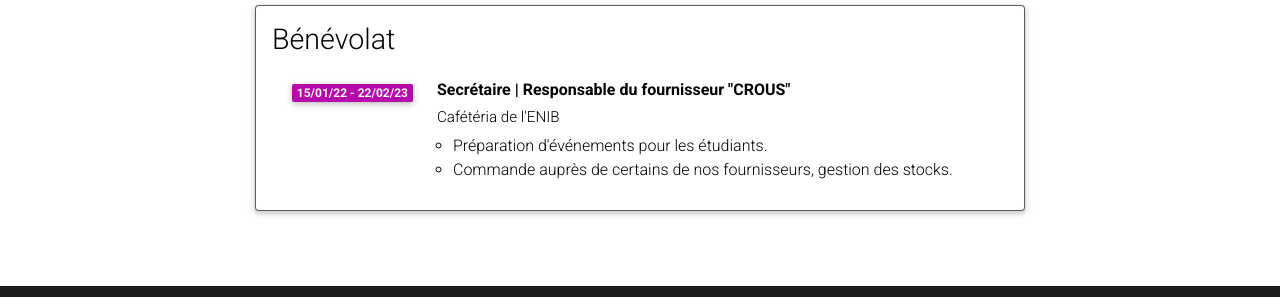
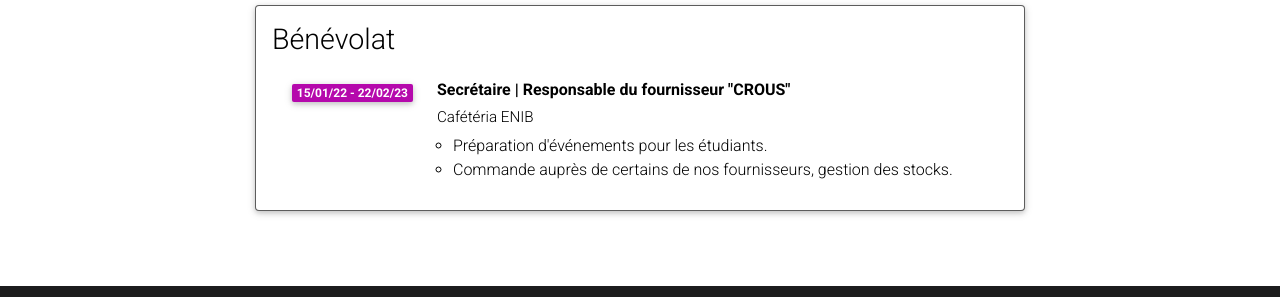
Before and after one commit to mpek29/mpek29.github.io, a Jekyll site: the page built from _pages/resume.md, in a window 1280 px wide and 900 px high, scrolled down 806 px. Shown: the part 579-876 px from the top of the window. Built offline with Jekyll 4.4.1, drawn with Linux system fonts in a browser that asks for light colours; comment, search, counter and statistics services are not loaded; a style sheet for code colours, icons or effects is not loaded.

```diff
--- a/_data/resume.yml
+++ b/_data/resume.yml
@@ -64,7 +64,7 @@
   type: time_table
   contents:
     - title: Secrétaire | Responsable du fournisseur "CROUS"
-      institution: Cafétéria de l'ENIB
+      institution: Cafétéria ENIB
       year: 15/01/22 - 22/02/23
       description:
         - Préparation d'événements pour les étudiants.
```
